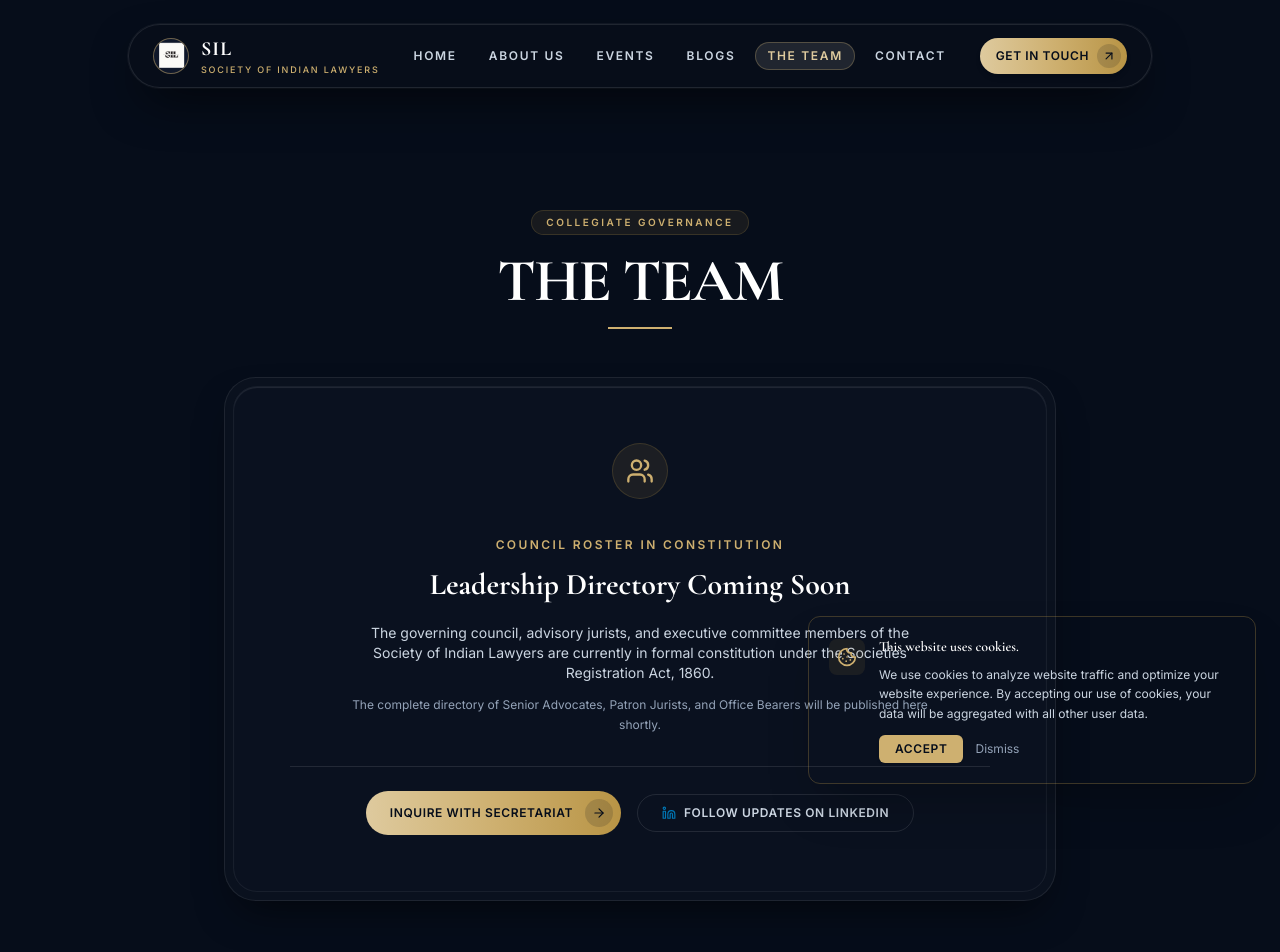
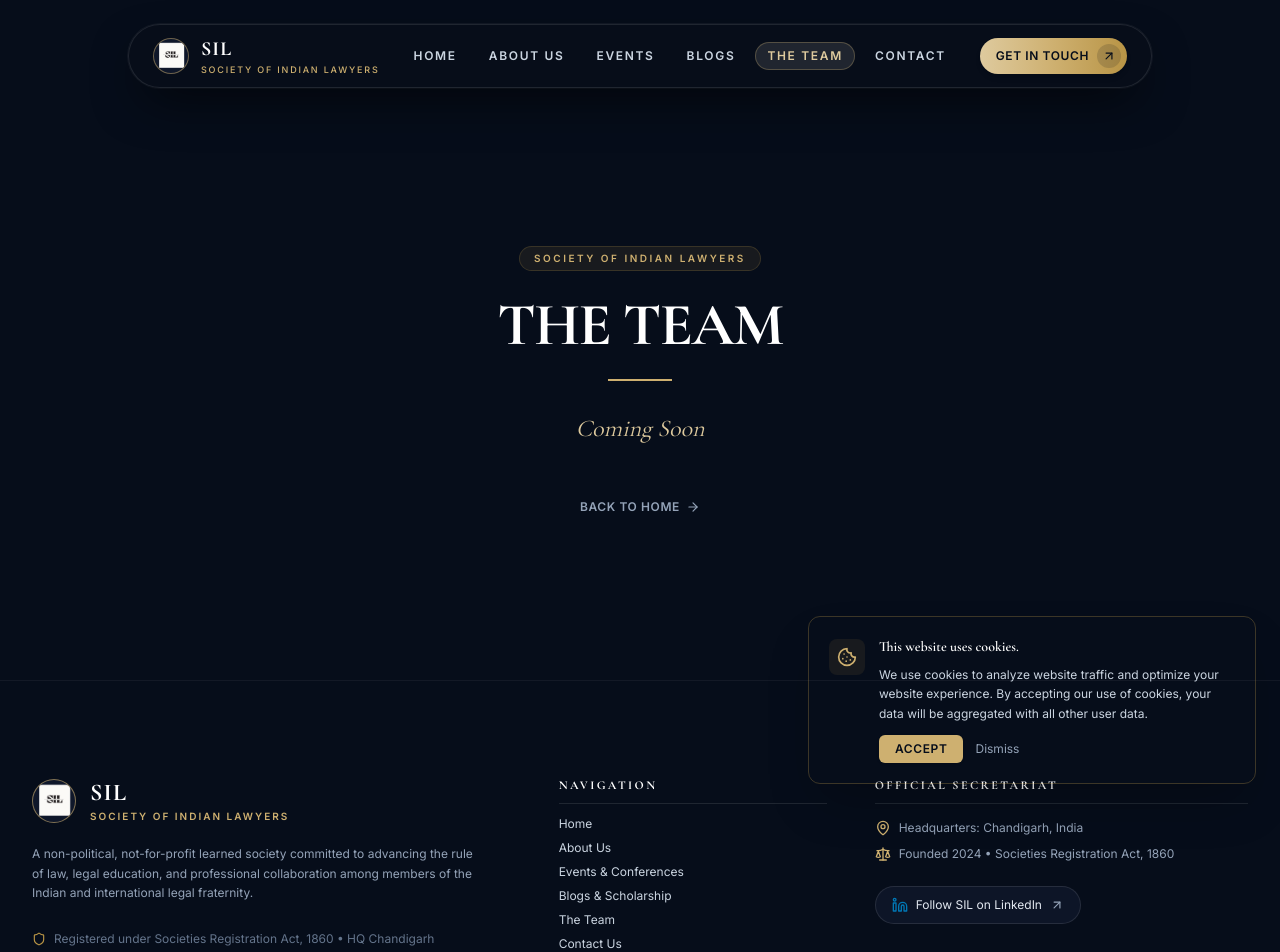
Before and after one commit to rakshiths8460-jpg/soilawyers, a Next.js app: page /the-team in a window 1280 px wide. Shown: the top 952 px of the page. Built offline with nearby package versions, Linux system fonts and the light colour scheme.

Commit message:
feat: simplify /blogs to 'Publications Coming Soon' and /the-team to 'Coming Soon'

```diff
--- a/app/blogs/page.tsx
+++ b/app/blogs/page.tsx
@@ -1,70 +1,35 @@
 import React from 'react';
 import { Metadata } from 'next';
 import Link from 'next/link';
-import { BookOpen, Clock, ArrowRight, Mail } from 'lucide-react';
+import { ArrowRight } from 'lucide-react';
 
 export const metadata: Metadata = {
-  title: 'BLOGS - Society of Indian Lawyers',
-  description:
-    'Scholarly publications and legal commentaries from the Society of Indian Lawyers (SIL).',
+  title: 'BLOGS | SIL - Society of Indian Lawyers',
+  description: 'Society of Indian Lawyers (SIL) - Blogs',
 };
 
 export default function BlogsPage() {
   return (
-    <div className="py-20 sm:py-32 bg-legal-950 min-h-[85vh] flex items-center">
-      <div className="max-w-4xl mx-auto px-4 sm:px-6 lg:px-8 w-full space-y-12 text-center">
-        {/* Header matching original title: "BLOGS | SIL" */}
-        <div className="space-y-4">
+    <div className="py-28 sm:py-36 bg-legal-950 min-h-[75vh] flex items-center justify-center">
+      <div className="max-w-2xl mx-auto px-4 text-center space-y-6">
         <span className="inline-block rounded-full px-3.5 py-1 text-[10px] uppercase tracking-[0.25em] font-semibold text-gold-400 bg-gold-500/10 border border-gold-500/20">
-            Scholarly Publications & Analysis
+          Society of Indian Lawyers
         </span>
         <h1 className="font-serif text-4xl sm:text-6xl font-bold text-white tracking-tight">
-            BLOGS | SIL
+          BLOGS
         </h1>
-          <div className="w-16 h-0.5 bg-gold-400 mx-auto mt-4" />
-        </div>
-
-        {/* Double-Bezel Coming Soon Card */}
-        <div className="bezel-shell">
-          <div className="bezel-core p-8 sm:p-14 space-y-8">
-            <div className="w-14 h-14 rounded-full bg-gold-500/10 border border-gold-500/20 flex items-center justify-center text-gold-400 mx-auto">
-              <BookOpen className="w-7 h-7" />
-            </div>
-
-            <div className="space-y-3 max-w-xl mx-auto">
-              <span className="text-xs uppercase tracking-[0.2em] font-semibold text-gold-400">
-                Editorial Review in Progress
-              </span>
-              <h2 className="font-serif text-2xl sm:text-3xl font-bold text-white">
+        <div className="w-16 h-0.5 bg-gold-400 mx-auto" />
+        <p className="font-serif text-xl sm:text-2xl text-gold-300 italic pt-2">
           Publications Coming Soon
-              </h2>
-              <p className="text-xs sm:text-sm text-slate-300 leading-relaxed pt-2">
-                Our editorial cell and academic research fellows are preparing inaugural commentaries, policy briefs, and legal scholarship on contemporary Indian jurisprudence and comparative law.
         </p>
-              <p className="text-xs text-slate-400 leading-relaxed">
-                Articles and symposium proceedings will be published here upon formal release.
-              </p>
-            </div>
-
-            <div className="pt-6 border-t border-white/10 flex flex-col sm:flex-row items-center justify-center gap-4">
+        <div className="pt-6">
           <Link
-                href="/#contact"
-                className="w-full sm:w-auto inline-flex items-center justify-center pl-6 pr-2 py-2 rounded-full text-xs font-semibold uppercase tracking-wider bg-gradient-to-r from-gold-300 via-gold-400 to-gold-500 text-legal-950 hover:from-gold-200 hover:to-gold-400 transition-all group"
+            href="/"
+            className="inline-flex items-center text-xs font-semibold uppercase tracking-wider text-slate-400 hover:text-gold-300 transition-colors"
           >
-                <span>Subscribe for Updates</span>
-                <span className="w-7 h-7 rounded-full bg-legal-950/15 flex items-center justify-center ml-3 group-hover:translate-x-0.5 transition-transform">
-                  <ArrowRight className="w-3.5 h-3.5 text-legal-950" />
-                </span>
+            <span>Back to Home</span>
+            <ArrowRight className="ml-1.5 w-3.5 h-3.5" />
           </Link>
-
-              <Link
-                href="/events"
-                className="w-full sm:w-auto inline-flex items-center justify-center px-6 py-2.5 rounded-full text-xs font-semibold uppercase tracking-wider text-slate-300 border border-white/10 hover:text-white hover:bg-white/5 transition-all"
-              >
-                <span>View Past Events Archive</span>
-              </Link>
-            </div>
-          </div>
         </div>
       </div>
     </div>
--- a/app/the-team/page.tsx
+++ b/app/the-team/page.tsx
@@ -1,73 +1,35 @@
 import React from 'react';
 import { Metadata } from 'next';
 import Link from 'next/link';
-import { Scale, Users, Shield, ArrowRight, Linkedin, Clock } from 'lucide-react';
+import { ArrowRight } from 'lucide-react';
 
 export const metadata: Metadata = {
   title: 'THE TEAM - Society of Indian Lawyers',
-  description:
-    'Meet the leadership, executive council, and advisory jurists steering the Society of Indian Lawyers (SIL).',
+  description: 'Society of Indian Lawyers (SIL) - The Team',
 };
 
 export default function TeamPage() {
   return (
-    <div className="py-20 sm:py-32 bg-legal-950 min-h-[85vh] flex items-center">
-      <div className="max-w-4xl mx-auto px-4 sm:px-6 lg:px-8 w-full space-y-12 text-center">
-        {/* Header matching original title: "THE TEAM" */}
-        <div className="space-y-4">
+    <div className="py-28 sm:py-36 bg-legal-950 min-h-[75vh] flex items-center justify-center">
+      <div className="max-w-2xl mx-auto px-4 text-center space-y-6">
         <span className="inline-block rounded-full px-3.5 py-1 text-[10px] uppercase tracking-[0.25em] font-semibold text-gold-400 bg-gold-500/10 border border-gold-500/20">
-            Collegiate Governance
+          Society of Indian Lawyers
         </span>
         <h1 className="font-serif text-4xl sm:text-6xl font-bold text-white tracking-tight">
           THE TEAM
         </h1>
-          <div className="w-16 h-0.5 bg-gold-400 mx-auto mt-4" />
-        </div>
-
-        {/* Double-Bezel Coming Soon Card */}
-        <div className="bezel-shell">
-          <div className="bezel-core p-8 sm:p-14 space-y-8">
-            <div className="w-14 h-14 rounded-full bg-gold-500/10 border border-gold-500/20 flex items-center justify-center text-gold-400 mx-auto">
-              <Users className="w-7 h-7" />
-            </div>
-
-            <div className="space-y-3 max-w-xl mx-auto">
-              <span className="text-xs uppercase tracking-[0.2em] font-semibold text-gold-400">
-                Council Roster in Constitution
-              </span>
-              <h2 className="font-serif text-2xl sm:text-3xl font-bold text-white">
-                Leadership Directory Coming Soon
-              </h2>
-              <p className="text-xs sm:text-sm text-slate-300 leading-relaxed pt-2">
-                The governing council, advisory jurists, and executive committee members of the Society of Indian Lawyers are currently in formal constitution under the Societies Registration Act, 1860.
+        <div className="w-16 h-0.5 bg-gold-400 mx-auto" />
+        <p className="font-serif text-xl sm:text-2xl text-gold-300 italic pt-2">
+          Coming Soon
         </p>
-              <p className="text-xs text-slate-400 leading-relaxed">
-                The complete directory of Senior Advocates, Patron Jurists, and Office Bearers will be published here shortly.
-              </p>
-            </div>
-
-            <div className="pt-6 border-t border-white/10 flex flex-col sm:flex-row items-center justify-center gap-4">
+        <div className="pt-6">
           <Link
-                href="/#contact"
-                className="w-full sm:w-auto inline-flex items-center justify-center pl-6 pr-2 py-2 rounded-full text-xs font-semibold uppercase tracking-wider bg-gradient-to-r from-gold-300 via-gold-400 to-gold-500 text-legal-950 hover:from-gold-200 hover:to-gold-400 transition-all group"
+            href="/"
+            className="inline-flex items-center text-xs font-semibold uppercase tracking-wider text-slate-400 hover:text-gold-300 transition-colors"
           >
-                <span>Inquire With Secretariat</span>
-                <span className="w-7 h-7 rounded-full bg-legal-950/15 flex items-center justify-center ml-3 group-hover:translate-x-0.5 transition-transform">
-                  <ArrowRight className="w-3.5 h-3.5 text-legal-950" />
-                </span>
+            <span>Back to Home</span>
+            <ArrowRight className="ml-1.5 w-3.5 h-3.5" />
           </Link>
-
-              <a
-                href="https://www.linkedin.com/company/society-of-indian-lawyers-silf/"
-                target="_blank"
-                rel="noopener noreferrer"
-                className="w-full sm:w-auto inline-flex items-center justify-center px-6 py-2.5 rounded-full text-xs font-semibold uppercase tracking-wider text-slate-300 border border-white/10 hover:text-white hover:bg-white/5 transition-all"
-              >
-                <Linkedin className="w-3.5 h-3.5 mr-2 text-[#0077b5]" />
-                <span>Follow Updates on LinkedIn</span>
-              </a>
-            </div>
-          </div>
         </div>
       </div>
     </div>
```
Lines whose indentation alone changed are shown as unchanged.
